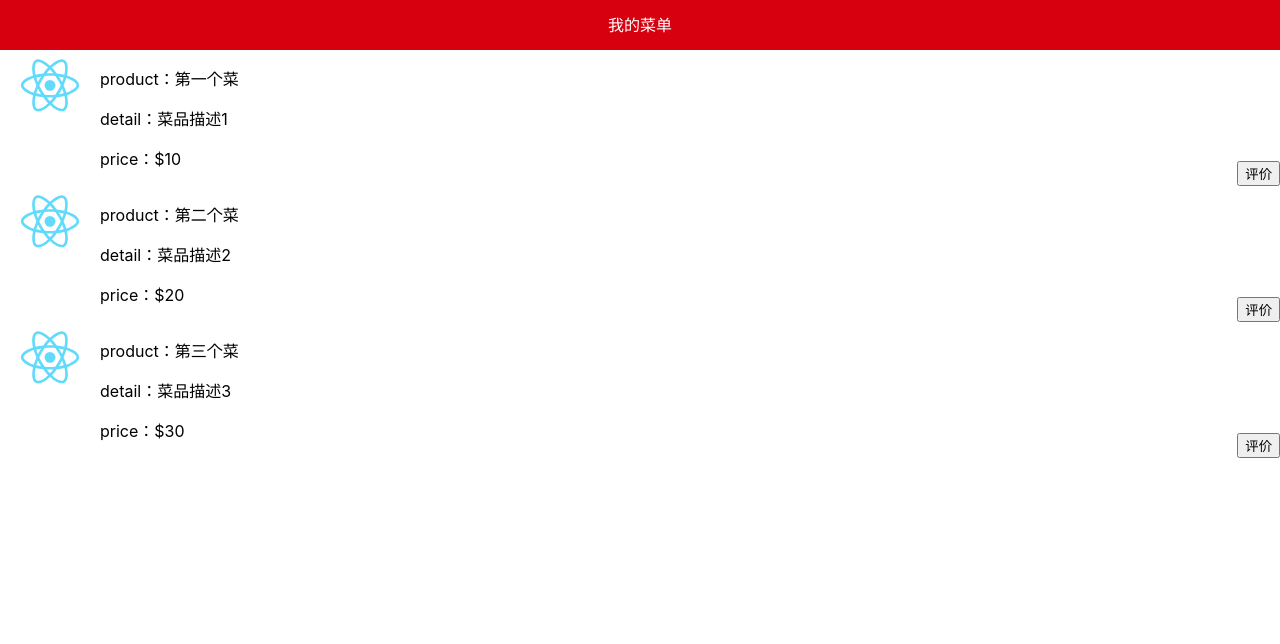
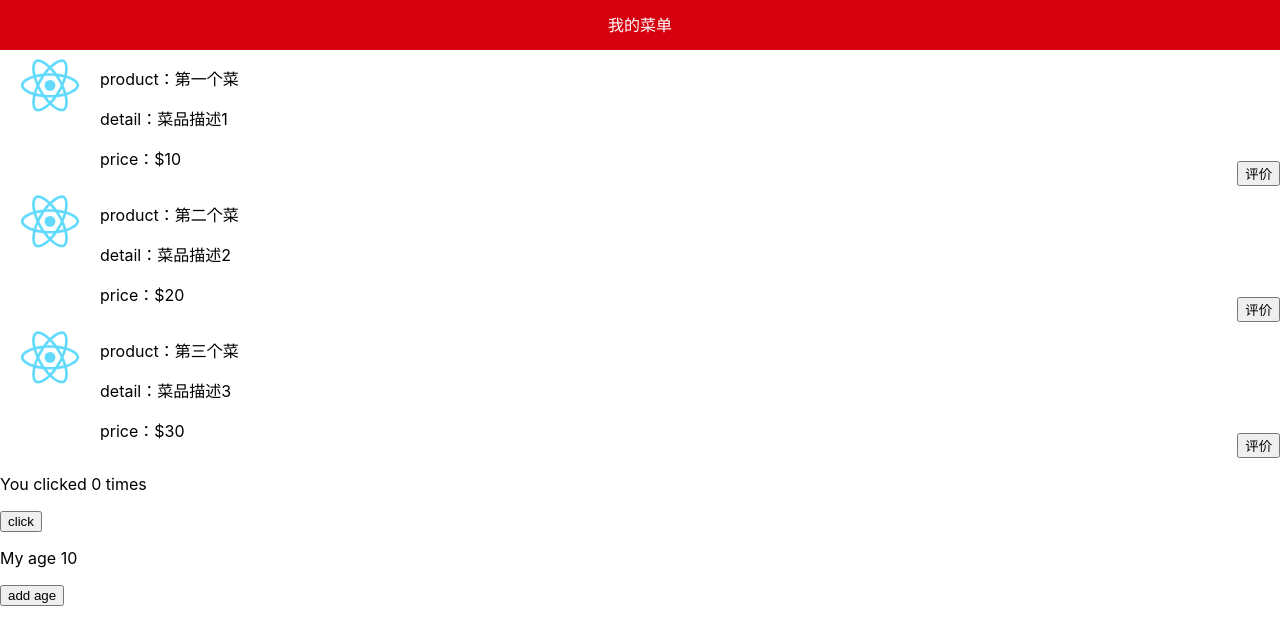
Before and after one commit to gitducheng/reactDemo, a React (Create React App) app: page / in a window 1280 px wide. Shown: the top 644 px of the page. Built offline with nearby package versions, Linux system fonts and the light colour scheme.

Commit message:
feature:开始练习hooks写法

```diff
--- a/src/components/App/index.tsx
+++ b/src/components/App/index.tsx
@@ -1,6 +1,7 @@
 // import React from 'react';
 import OrderList from '../OrderList';
 import Header from '../Header'
+import Hooks from '../Hooks'
 import './style.css';
 
 function App() {
@@ -8,6 +9,7 @@ function App() {
     <div className="App">
       <Header />
       <OrderList />
+      <Hooks />
     </div>
   );
 }
--- /dev/null
+++ b/src/components/Hooks/index.tsx
@@ -0,0 +1,22 @@
+import React, { useState, useEffect } from 'react'
+
+const Hooks = () => {
+    const [count, setCount] = useState(0)
+    const [age, setAge] = useState(10)
+
+    useEffect(() => {
+        console.log('useEffect' + count)
+    }, [count])
+
+    return (
+        <div>
+            <p>You clicked {count} times</p>
+            <button onClick={() => setCount(count+1)}>click</button>
+
+            <p>My age {age}</p>
+            <button onClick={() => setAge(age+1)}>add age</button>
+        </div>
+    )
+}
+
+export default Hooks
```
